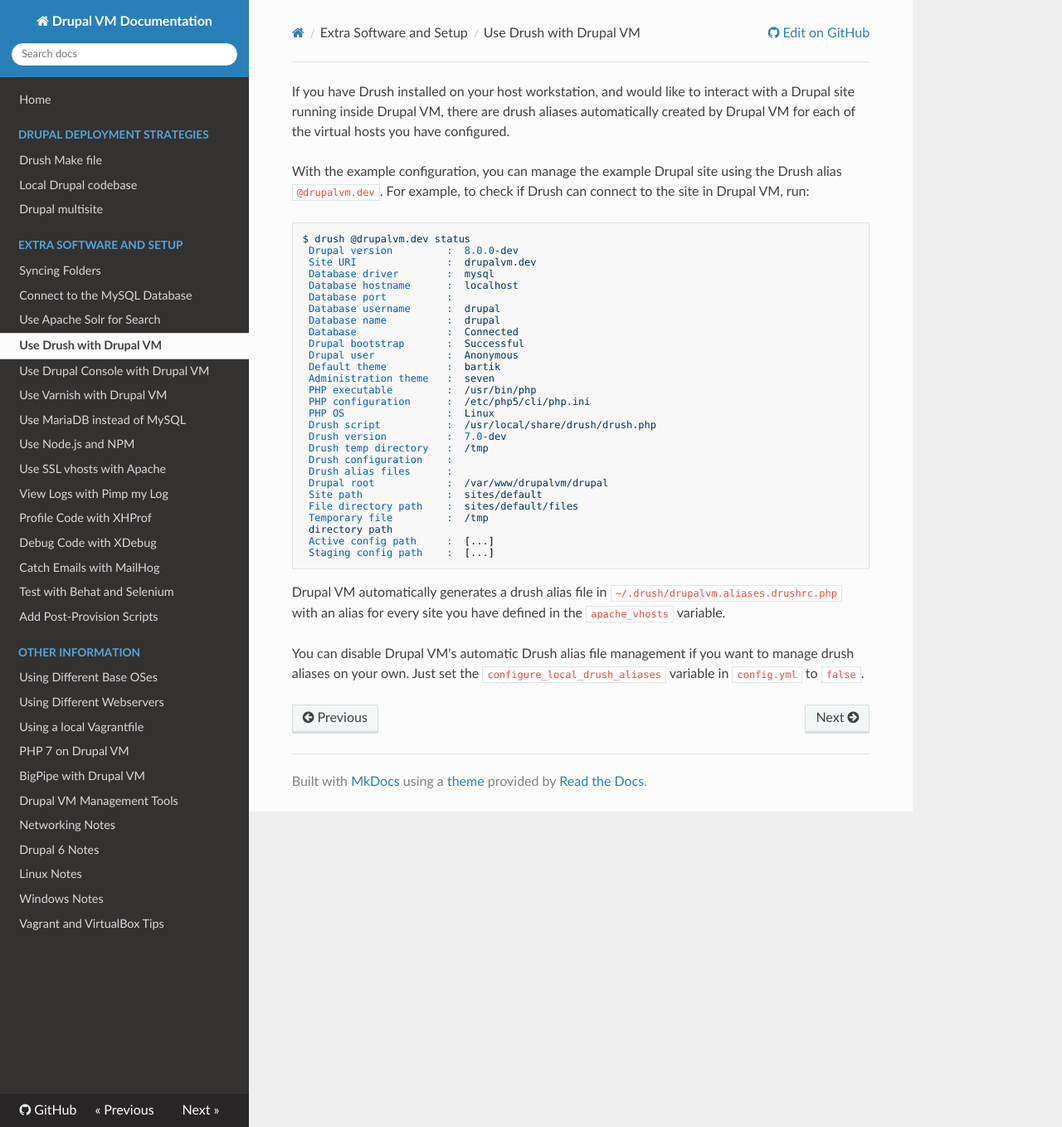
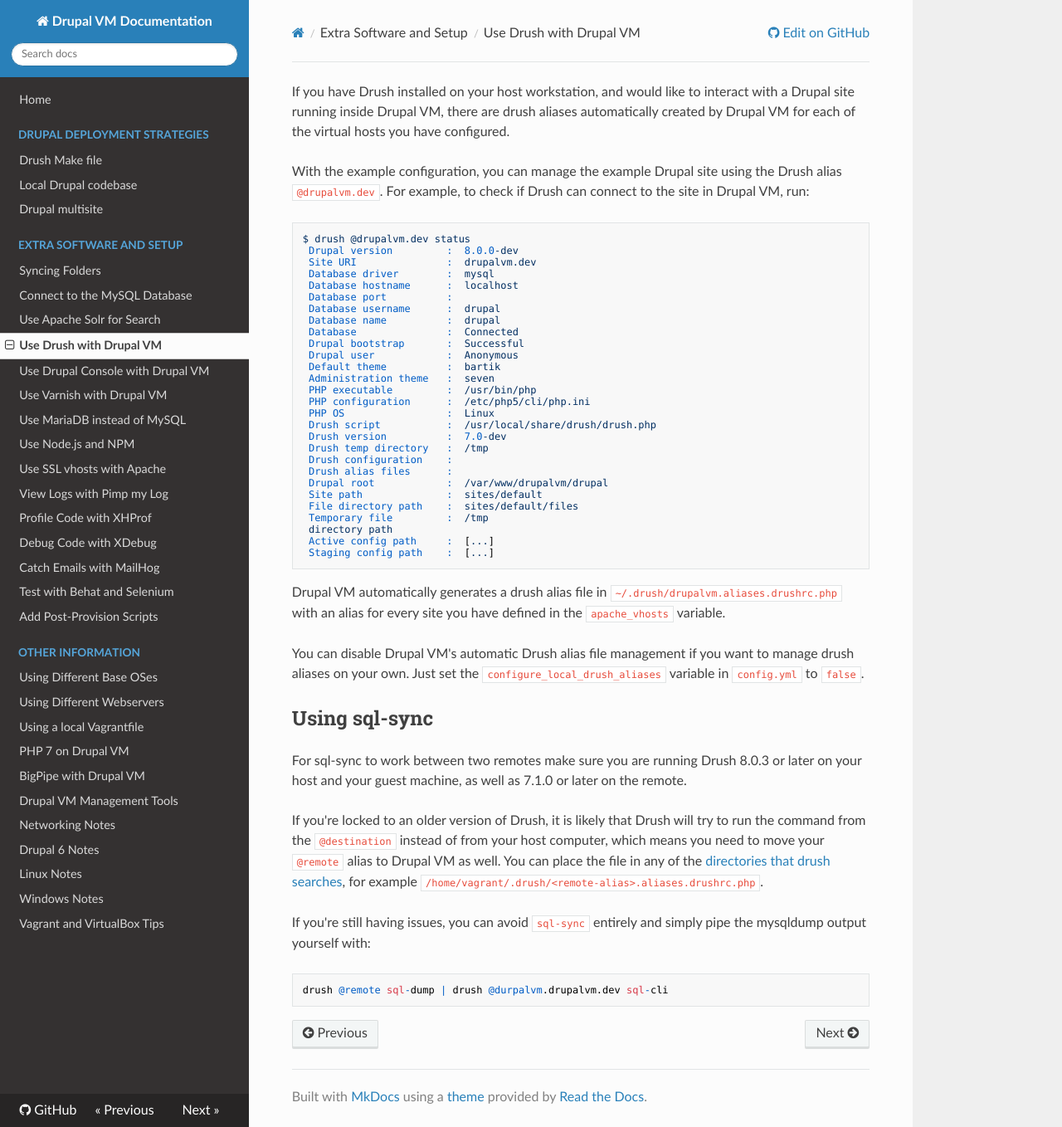
Before and after one commit to geerlingguy/drupal-vm, an MkDocs documentation site: the page built from docs/extras/drush.md, in a window 1280 px wide and 1358 px high. Shown: the whole window at 83% size. Built offline with MkDocs 1.6.1, drawn with Linux system fonts in a browser that asks for light colours; nearby versions of some CDN libraries; old or Windows-style settings are respelled for this version of MkDocs.

Commit message:
Issue #406: Add docs about sql-sync workaround for older drush versions [ci skip]

````diff
--- a/docs/extras/drush.md
+++ b/docs/extras/drush.md
@@ -36,3 +36,15 @@ $ drush @drupalvm.dev status
 Drupal VM automatically generates a drush alias file in `~/.drush/drupalvm.aliases.drushrc.php` with an alias for every site you have defined in the `apache_vhosts` variable.
 
 You can disable Drupal VM's automatic Drush alias file management if you want to manage drush aliases on your own. Just set the `configure_local_drush_aliases` variable in `config.yml` to `false`.
+
+## Using sql-sync
+
+For sql-sync to work between two remotes make sure you are running Drush 8.0.3 or later on your host and your guest machine, as well as 7.1.0 or later on the remote.
+
+If you're locked to an older version of Drush, it is likely that Drush will try to run the command from the `@destination` instead of from your host computer, which means you need to move your `@remote` alias to Drupal VM as well. You can place the file in any of the [directories that drush searches](https://github.com/drush-ops/drush/blob/5a1328d6e9cb919a286e70360df159d1b4b15d3e/examples/example.aliases.drushrc.php#L43:L51), for example `/home/vagrant/.drush/<remote-alias>.aliases.drushrc.php`.
+
+If you're still having issues, you can avoid `sql-sync` entirely and simply pipe the mysqldump output yourself with:
+
+```
+drush @remote sql-dump | drush @durpalvm.drupalvm.dev sql-cli
+```
````
Also changed, not shown: docs/deployment/local-codebase.md (+1 -1 lines).
